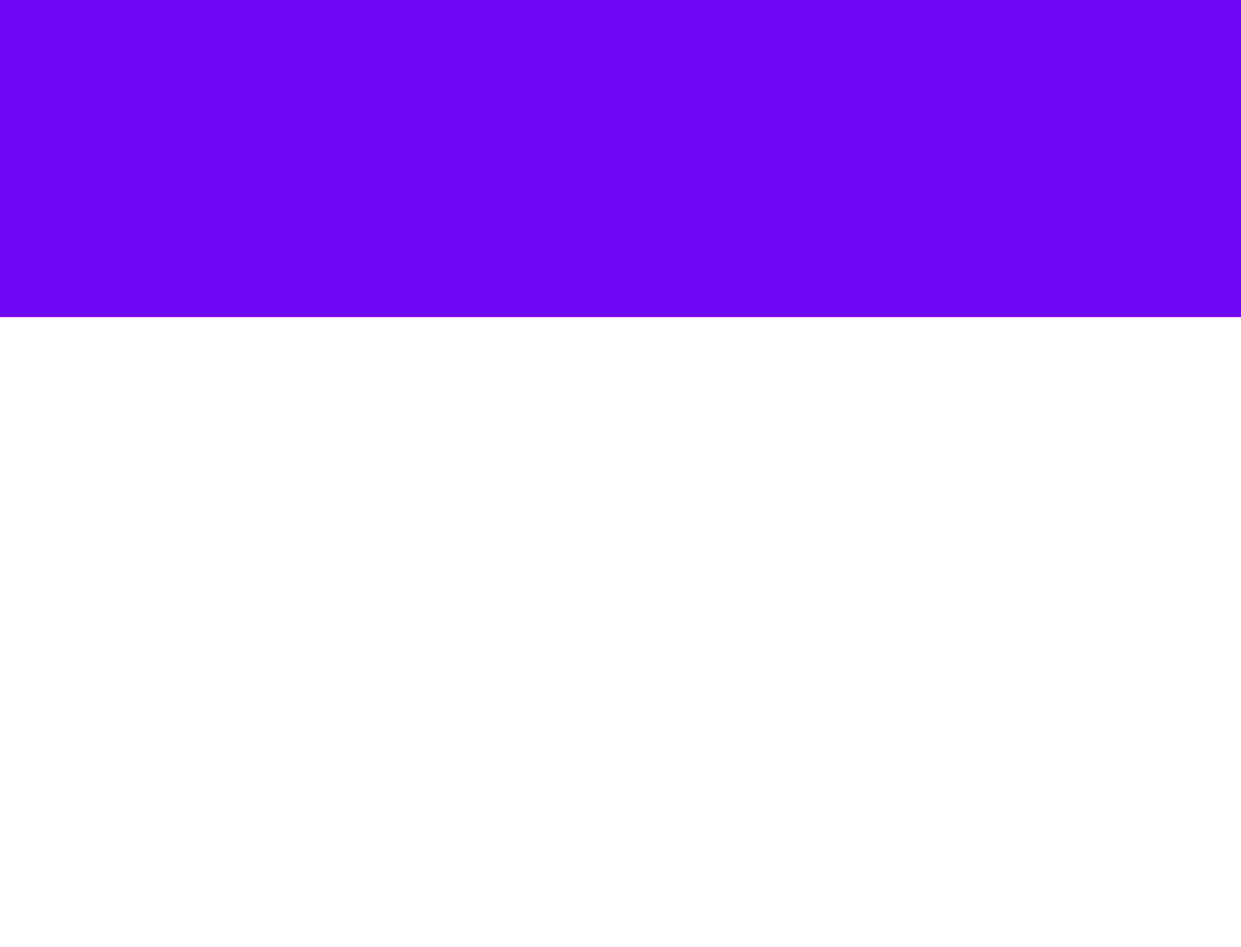
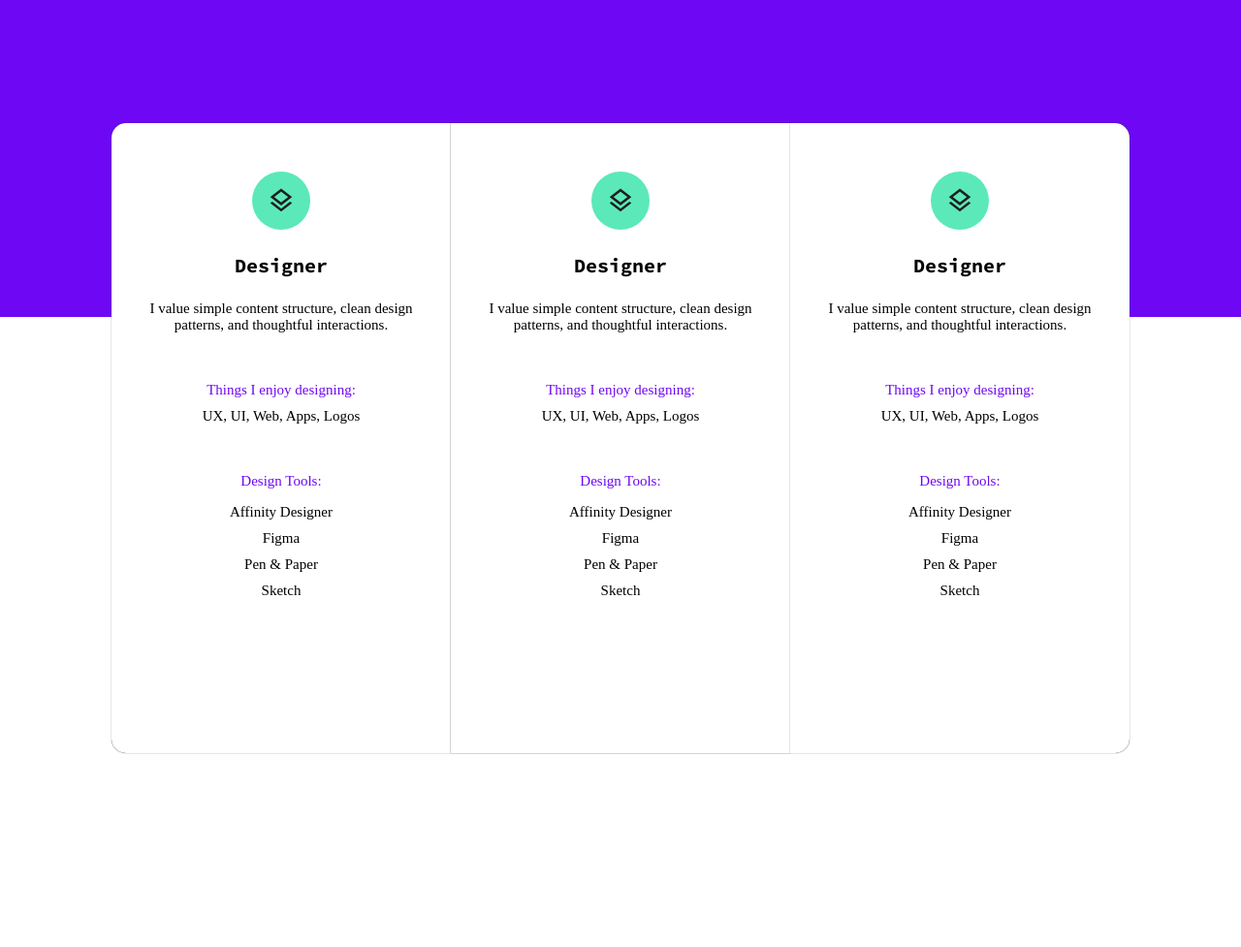
Before and after one commit to AdinarayanSahu/basic-developer-portfolio-templete, a plain HTML site: page index.html in a window 1280 px wide. Shown: the part 1506-2483 px from the top of the page at 97% size. Before the commit the page ends 1833 px from the top, so only its background shows below. Drawn offline with Linux system fonts and the light colour scheme; a web font is replaced by a local one.

Commit message:
Added skills section

```diff
--- a/index.html
+++ b/index.html
@@ -6,6 +6,7 @@
     <meta name="viewport" content="width=device-width, initial-scale=1.0">
     <title>Document</title>
     <link rel="stylesheet" href="style.css">
+    <link rel="stylesheet" href="skill-section.css">
 
     <style>
         @import url('https://fonts.googleapis.com/css2?family=Carattere&family=Source+Code+Pro:ital,wght@0,200..900;1,200..900&display=swap');
@@ -39,7 +40,72 @@
         <section class="about-section">
             <div>
                 <h1>Hi, I’m Adi. Nice to meet you.</h1>
-                    <p>Since beginning my journey as a freelance designer 2 years ago, I've done remote work for agencies, consulted for startups, and collaborated with talented people to create digital products for both business and consumer use. I'm quietly confident, naturally curious, and perpetually working on improving my chops.</p>
+                <p>Since beginning my journey as a freelance designer 2 years ago, I've done remote work for agencies,
+                    consulted for startups, and collaborated with talented people to create digital products for both
+                    business and consumer use. I'm quietly confident, naturally curious, and perpetually working on
+                    improving my chops.</p>
+            </div>
+        </section>
+        <section class="skill-section">
+            <div class="skill-card-1 skill-cards">
+                <div class="layer-icons"><svg class="skill-icons" xmlns="http://www.w3.org/2000/svg" height="24px"
+                        viewBox="0 -960 960 960" width="24px" fill="#1f1f1f">
+                        <path
+                            d="M480-118 120-398l66-50 294 228 294-228 66 50-360 280Zm0-202L120-600l360-280 360 280-360 280Zm0-280Zm0 178 230-178-230-178-230 178 230 178Z" />
+                    </svg></div>
+                <h1>Designer</h1>
+                <p>I value simple content structure, clean design patterns, and thoughtful interactions.</p>
+                <p class="sub-headlines-skill">
+                    Things I enjoy designing:
+                </p>
+                <p> UX, UI, Web, Apps, Logos</p>
+                <p class="sub-headlines-skill">Design Tools:</p>
+                <ul>
+                    <li>Affinity Designer</li>
+                    <li>Figma</li>
+                    <li>Pen & Paper</li>
+                    <li>Sketch</li>
+                </ul>
+            </div>
+            <div class="skill-card-2 skill-cards">
+                <div class="layer-icons"><svg class="skill-icons" xmlns="http://www.w3.org/2000/svg" height="24px"
+                        viewBox="0 -960 960 960" width="24px" fill="#1f1f1f">
+                        <path
+                            d="M480-118 120-398l66-50 294 228 294-228 66 50-360 280Zm0-202L120-600l360-280 360 280-360 280Zm0-280Zm0 178 230-178-230-178-230 178 230 178Z" />
+                    </svg></div>
+                <h1>Designer</h1>
+                <p>I value simple content structure, clean design patterns, and thoughtful interactions.</p>
+                <p class="sub-headlines-skill">
+                    Things I enjoy designing:
+                </p>
+                <p> UX, UI, Web, Apps, Logos</p>
+                <p class="sub-headlines-skill">Design Tools:</p>
+                <ul>
+                    <li>Affinity Designer</li>
+                    <li>Figma</li>
+                    <li>Pen & Paper</li>
+                    <li>Sketch</li>
+                </ul>
+            </div>
+             <div class="skill-card-3 skill-cards">
+                <div class="layer-icons"><svg class="skill-icons" xmlns="http://www.w3.org/2000/svg" height="24px"
+                        viewBox="0 -960 960 960" width="24px" fill="#1f1f1f">
+                        <path
+                            d="M480-118 120-398l66-50 294 228 294-228 66 50-360 280Zm0-202L120-600l360-280 360 280-360 280Zm0-280Zm0 178 230-178-230-178-230 178 230 178Z" />
+                    </svg></div>
+                <h1>Designer</h1>
+                <p>I value simple content structure, clean design patterns, and thoughtful interactions.</p>
+                <p class="sub-headlines-skill">
+                    Things I enjoy designing:
+                </p>
+                <p> UX, UI, Web, Apps, Logos</p>
+                <p class="sub-headlines-skill">Design Tools:</p>
+                <ul>
+                    <li>Affinity Designer</li>
+                    <li>Figma</li>
+                    <li>Pen & Paper</li>
+                    <li>Sketch</li>
+                </ul>
             </div>
         </section>
     </main>
--- a/style.css
+++ b/style.css
@@ -1,4 +1,4 @@
-*{
+* {
     padding: 0;
     margin: 0;
 }
@@ -16,12 +16,14 @@
 
 
 
-:root{
+:root {
     --primary-color: rgb(110, 7, 243);
     --primary-font: europa;
+    --secondary-font: Source Code Pro;
+    --skill-icons-back: #5BE9B9;
 }
 
-header{
+header {
     height: 150px;
     width: 100vw;
     align-items: center;
@@ -31,29 +33,29 @@ header{
     color: black;
 }
 
-ul{
+ul {
     align-items: center;
     display: flex;
     justify-content: center;
 }
 
-ul li{
+ul li {
     list-style: none;
     padding: 20px;
 }
 
-#logo{
- font-family: Carattere;
- font-weight: bold;
- font-size: 55px;
- color: var(--primary-color);
+#logo {
+    font-family: Carattere;
+    font-weight: bold;
+    font-size: 55px;
+    color: var(--primary-color);
 }
 
-.space-header{
+.space-header {
     width: 60vw;
 }
 
-#about-btn{
+#about-btn {
     padding: 8px 12px;
     font-family: var(--primary-font);
     color: rgb(53, 53, 53);
@@ -61,7 +63,7 @@ ul li{
     margin-right: 30px;
 }
 
-#hello-btn{
+#hello-btn {
     padding: 8px 20px;
     font-family: europa;
     color: var(--primary-color);
@@ -70,18 +72,18 @@ ul li{
     font-size: 18px;
 }
 
-#about-btn:hover{
+#about-btn:hover {
     color: var(--primary-color);
     cursor: pointer;
 }
 
-#hello-btn:hover{
+#hello-btn:hover {
     color: white;
     background-color: var(--primary-color);
     cursor: pointer;
 }
 
-body{
+body {
     height: auto;
     display: flex;
     flex-direction: column;
@@ -89,7 +91,7 @@ body{
     align-items: center;
 }
 
-.splash-section{
+.splash-section {
     height: auto;
     display: flex;
     flex-direction: column;
@@ -97,7 +99,7 @@ body{
     align-items: center;
 }
 
-.splash-section div:first-child{
+.splash-section div:first-child {
     height: 500px;
     width: 100vw;
     display: flex;
@@ -106,27 +108,28 @@ body{
     align-items: center;
 }
 
-.splash-section h1{
+.splash-section h1 {
     margin: 100px 0 24px 0;
     font-size: 40px;
-    font-family: Source Code Pro;
+    font-family: var(--secondary-font);
     font-weight: bold;
 }
 
-.splash-section p{
+.splash-section p {
     font-family: var(--primary-font);
     font-size: 24px;
 }
-#avatar{
+
+#avatar {
     margin: 75px 0 100px 0;
 }
 
-#devices-illutration{
+#devices-illutration {
     max-width: 860px;
     margin: 80px 0 0 0;
 }
 
-.about-section{
+.about-section {
     background-color: var(--primary-color);
     color: white;
     height: 600px;
@@ -137,22 +140,110 @@ body{
     padding: 150px 0 0 0;
 }
 
-.about-section div{
+.about-section div {
     width: 45vw;
 }
 
-.about-section h1{
+.about-section h1 {
     margin: 0 0 30px 0;
     font-size: 32px;
-    font-family: Source Code Pro;
+    font-family: var(--secondary-font);
     font-weight: bold;
     justify-content: center;
     display: flex;
 }
 
-.about-section p{
+.about-section p {
     font-family: var(--primary-font);
     font-size: 20px;
     line-height: 40px;
     text-align: center;
 }
+
+
+/* Skill section */
+
+.skill-section {
+    width: 100vw;
+    height: auto;
+    min-height: 500px;
+    display: flex;
+    justify-content: center;
+    align-items: center;
+
+}
+
+.skill-cards {
+    box-sizing: border-box;
+    height: 650px;
+    width: 350px;
+    padding: 50px 20px 0 20px;
+    background-color: white;
+    display: flex;
+    flex-direction: column;
+    justify-content: top;
+    align-items: center;
+    box-shadow: 0 0 1px ;
+    position: relative;
+    top: -200px;
+}
+
+
+.skill-card-1 {
+    border-radius: 15px 0 0 15px;
+}
+
+.skill-card-2 {
+    border-radius: 0 0 0 0;
+}
+
+.skill-card-3 {
+    border-radius: 0 15px 15px 0;
+}
+
+.layer-icons {
+    background-color: var(--skill-icons-back);
+    border-radius: 50%;
+    width: 60px;
+    height: 60px;
+    display: flex;
+    justify-content: center;
+    align-items: center;
+}
+
+.skill-icons {
+    height: 30px;
+    width: 30px;
+}
+
+.skill-cards h1 {
+    font-family: var(--secondary-font);
+    color: black;
+    font-size: 20px;
+    margin: 24px 0;
+}
+
+.skill-cards p {
+
+    font-family: var(--primary-font);
+    font-size: 15px;
+    text-align: center;
+}
+
+.sub-headlines-skill {
+    color: var(--primary-color);
+    margin: 50px 0 10px 0;
+}
+
+.skill-cards ul {
+    display: flex;
+    flex-direction: column;
+    font-family: var(--primary-font);
+    list-style: none;
+}
+
+.skill-section li {
+    font-size: 15px;
+    padding: 5px;
+
+}
```
Lines whose indentation alone changed are shown as unchanged.
